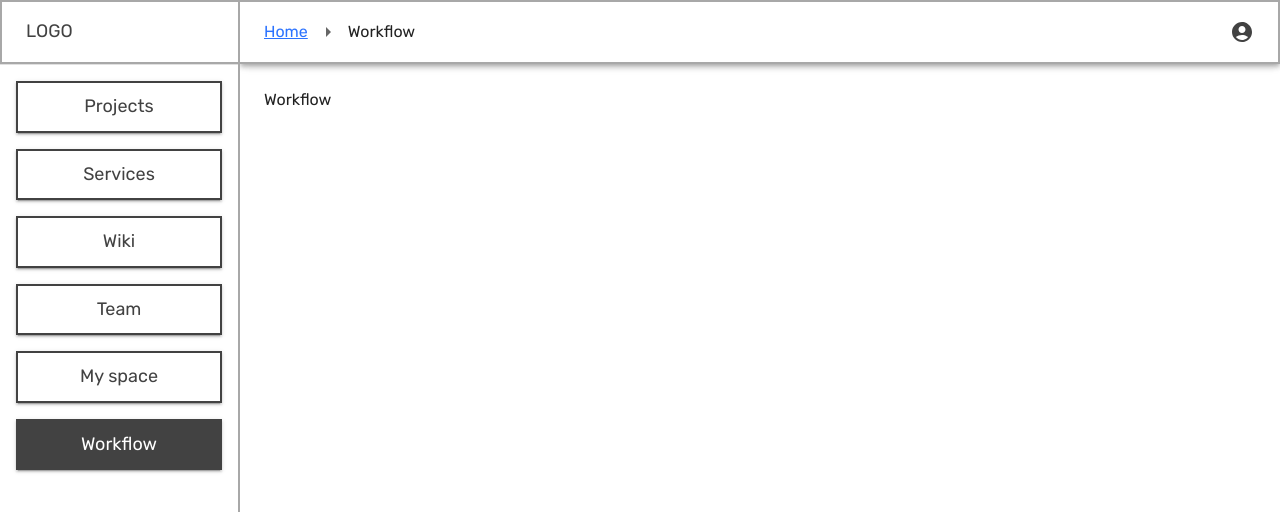
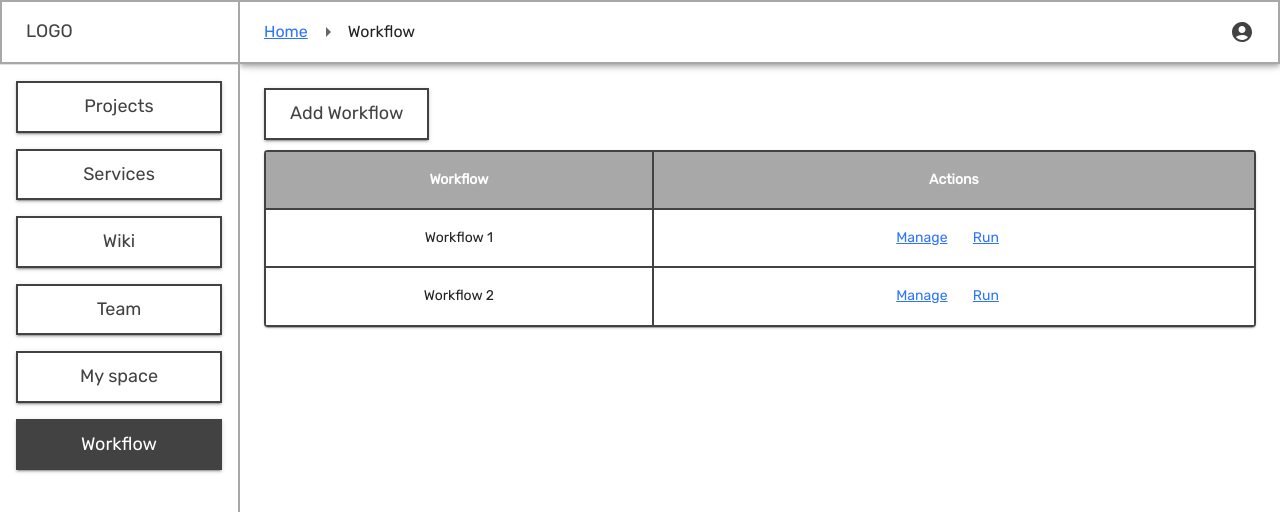
Before and after one commit to worldzhy/newbie-web, a Next.js app: page /workflow in a window 1280 px wide. Shown: the top 512 px of the page. Built offline with nearby package versions, Linux system fonts and the light colour scheme.

Commit message:
feat: add workflow content

```diff
--- a/src/components/ButtonCustom/ButtonCustom.tsx
+++ b/src/components/ButtonCustom/ButtonCustom.tsx
@@ -14,8 +14,7 @@ const ButtonCustom: FC<Props & ButtonProps> = ({
   className,
   children,
   ...props
-}) => {
-  return (
+}) => (
   <Button
     onClick={onClick}
     className={`${className === undefined ? '' : className}`}
@@ -61,10 +60,10 @@ const ButtonCustom: FC<Props & ButtonProps> = ({
         },
       }),
     }}
+    {...props}
   >
     {children}
   </Button>
 );
-};
 
 export default ButtonCustom;
--- a/src/constants/styleConfig.ts
+++ b/src/constants/styleConfig.ts
@@ -8,4 +8,15 @@ const styleConfig = {
   },
 };
 
+export const ModalStyle = {
+  position: "absolute" as "absolute",
+  top: "50%",
+  left: "50%",
+  transform: "translate(-50%, -50%)",
+  bgcolor: "background.paper",
+  boxShadow: 24,
+  p: 4,
+  padding: 0,
+};
+
 export default styleConfig;
--- /dev/null
+++ b/src/pages/workflow/components/AddModal/index.module.css
@@ -0,0 +1,20 @@
+.container {
+  width: 512px;
+  display: flex;
+  flex-direction: column;
+  padding: 32px;
+  background-color: white;
+}
+
+.close {
+  position: absolute;
+  top: 6px;
+  right: 6px;
+  opacity: 0.5;
+  cursor: pointer;
+}
+
+.submit {
+  width: 100px;
+  margin-top: 20px;
+}
--- /dev/null
+++ b/src/pages/workflow/components/AddModal/index.tsx
@@ -0,0 +1,47 @@
+import { FC, useState } from "react";
+import { ModalStyle } from '@/constants/styleConfig';
+import { Box, FormControl, Input, InputLabel, Modal } from "@mui/material";
+import CloseIcon from "@mui/icons-material/Close";
+import ButtonCustom from "@/components/ButtonCustom/ButtonCustom";
+
+import styles from './index.module.css';
+
+type IProps = {
+  open: boolean;
+  setOpen: (open: boolean) => void;
+};
+
+const AddModal: FC<IProps> = ({ open, setOpen }) => {
+  const [name, setName] = useState('');
+
+  const handleAdd = () => {
+    // TODO: handle add
+    console.log(name, '----> name');
+    setName('');
+    setOpen(false);
+  };
+
+  return (
+    <Modal open={open} onClose={() => setOpen(false)}>
+      <Box sx={ModalStyle}>
+        <div className={styles.container}>
+          <CloseIcon className={styles.close} onClick={() => setOpen(false)} />
+          <h3 style={{ marginBottom: 20 }}>Add Workflow</h3>
+          <FormControl>
+            <InputLabel htmlFor="workflowName">Name</InputLabel>
+            <Input id="workflowName" value={name} onChange={(e) => setName(e.target.value)} />
+          </FormControl>
+          <ButtonCustom
+            size="small"
+            customColor="light"
+            className={styles.submit}
+            onClick={handleAdd}>
+              Add
+          </ButtonCustom>
+        </div>
+      </Box>
+    </Modal>
+);
+}
+
+export default AddModal;
--- /dev/null
+++ b/src/pages/workflow/components/WorkflowTable/index.tsx
@@ -0,0 +1,50 @@
+import { type ReactElement } from 'react';
+import { useRouter } from "next/router";
+import TableCustom from '@/components/TableCustom/TableCustom';
+import ButtonCustom from '@/components/ButtonCustom/ButtonCustom';
+
+const headers = ['Workflow', 'Actions'];
+
+const rows = [
+  {Workflow: 'Workflow 1', Actions: []},
+  {Workflow: 'Workflow 2', Actions: []},
+];
+
+const Table = (): ReactElement => {
+  const router = useRouter();
+
+  const actionsRender = (
+    <>
+      <ButtonCustom
+        customColor="link"
+        size="small"
+        onClick={() => router.push({
+          pathname: "/workflow/manage",
+          query: { id: '1' },
+        })}
+      >
+        Manage
+      </ButtonCustom>
+      <ButtonCustom
+        customColor="link"
+        size="small"
+        onClick={() => router.push({
+          pathname: "/workflow/run",
+          query: { id: '1' },
+        })}
+      >
+        Run
+      </ButtonCustom>
+    </>
+  );
+
+  return (
+    <TableCustom
+      rows={rows}
+      headers={headers}
+      isLastColActions={true}
+      children={actionsRender} />
+  );
+};
+
+export default Table;
--- /dev/null
+++ b/src/pages/workflow/index.module.css
@@ -0,0 +1,8 @@
+.tabItems {
+  text-transform: none;
+  font-size: 18px;
+  font-weight: 400;
+  border-radius: 0;
+  padding: 8px 24px;
+  border: 2px solid var(--primary-black-color);
+}
--- /dev/null
+++ b/src/pages/workflow/index.tsx
@@ -0,0 +1,33 @@
+import { ReactElement, useState } from "react";
+import AddModal from "./components/AddModal";
+import WorkflowTable from "./components/WorkflowTable";
+import LayoutDashboard from "@/widgets/LayoutDashboard";
+import ButtonCustom from "@/components/ButtonCustom/ButtonCustom";
+
+const Page = () => {
+  const [open, setOpen] = useState(false);
+
+  return (
+    <>
+      <div style={{marginBottom: 10}}>
+        <ButtonCustom
+          size="small"
+          customColor="light"
+          onClick={() => setOpen(true)}>
+            Add Workflow
+        </ButtonCustom>
+      </div>
+      <WorkflowTable />
+      <AddModal open={open} setOpen={setOpen} />
+    </>
+  );
+};
+
+export default Page;
+
+/**
+ * Layout wrapper
+ */
+Page.getLayout = (page: ReactElement) => {
+  return <LayoutDashboard active="Workflow">{page}</LayoutDashboard>;
+};
--- a/src/pages/workflow.tsx
+++ b/src/pages/workflow/manage.tsx
@@ -1,9 +1,9 @@
+import { ReactElement } from "react";
 import LayoutDashboard from "@/widgets/LayoutDashboard";
-import { ReactElement } from "react";
 
 const Page = () => {
-  return <>Workflow</>;
-};
+  return <>this is manage page</>
+}
 
 export default Page;
 
```
Also changed, not shown: src/pages/workflow/run.tsx (added, +15 -0 lines). Lines whose indentation alone changed are shown as unchanged.
